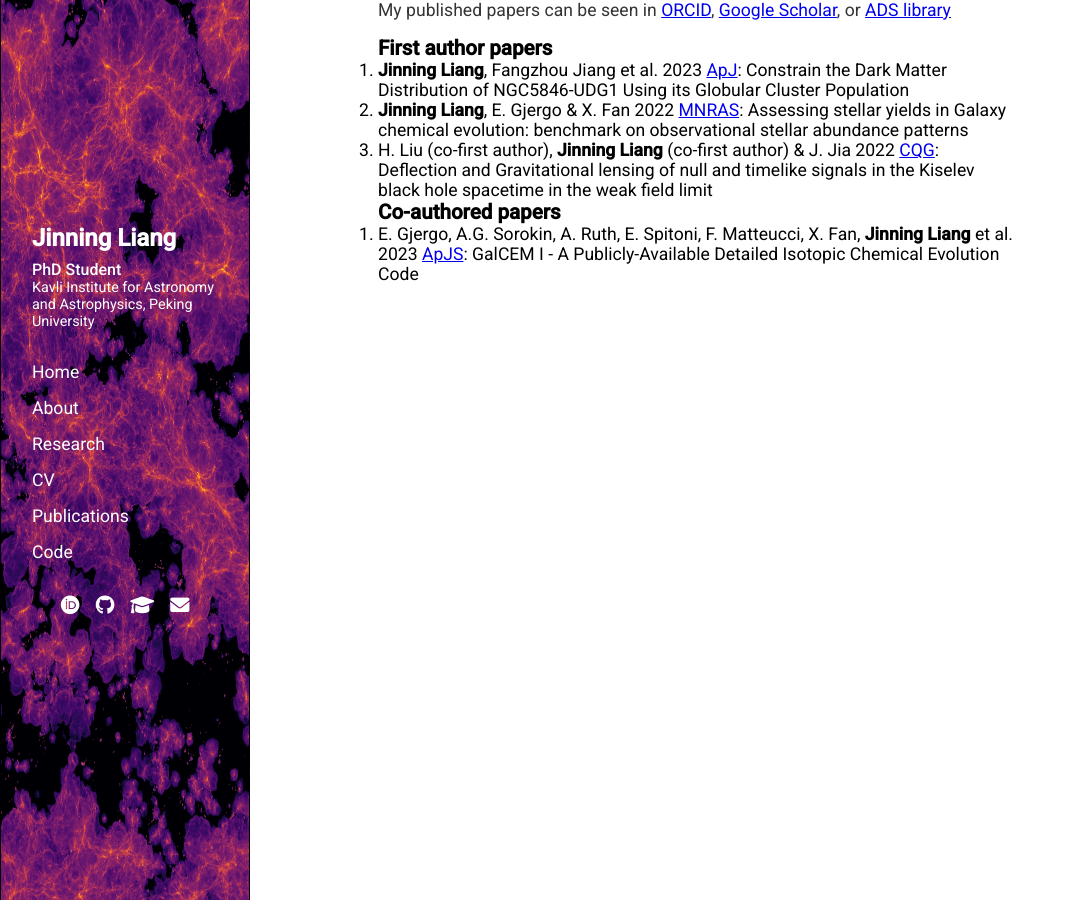
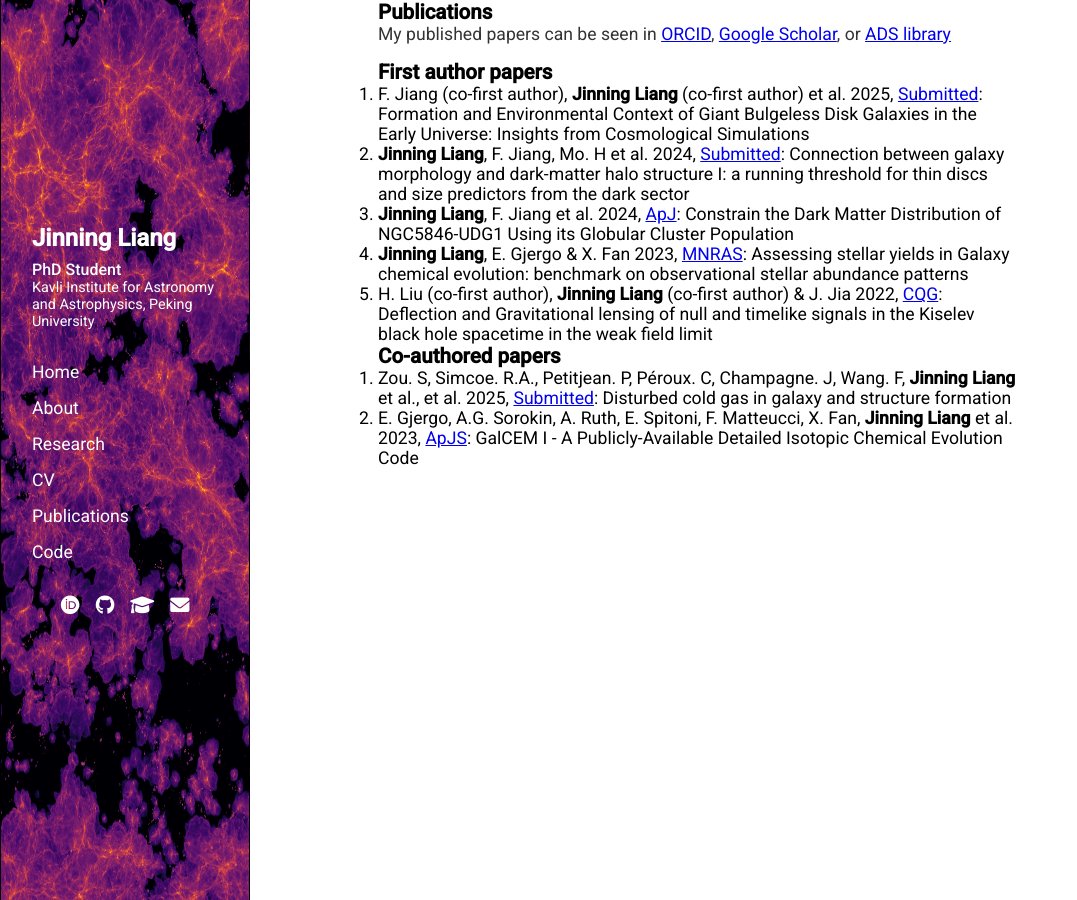
Before and after one commit to JinningLianggithub/jinningliang.github.io, a Jekyll site: the page built from publications/index.md, in a window 1280 px wide. Shown: the whole page, without its empty margins (0-1077 px from the left). Built offline with Jekyll 4.4.1, drawn with Linux system fonts in a browser that asks for light colours.

Commit message:
Update index.md

```diff
--- a/publications/index.md
+++ b/publications/index.md
@@ -2,6 +2,8 @@
 layout: default
 title: Publications
 ---
+
+### Publications
 
 My published papers can be seen in [ORCID](https://orcid.org/0000-0001-8405-2921), [Google Scholar](https://scholar.google.com/citations?user=1prsaO4AAAAJ&hl=zh-CN), or [ADS library](https://ui.adsabs.harvard.edu/public-libraries/zs0p82o5RdGYGU6_i5PWjQ)
 
@@ -9,16 +11,22 @@ My published papers can be seen in [ORCID](https://orcid.org/0000-0001-8405-2921
 ### First author papers
 
 <ol>
+<li>F. Jiang (co-first author), <b>Jinning Liang</b> (co-first author) et al. 2025, <a href="https://ui.adsabs.harvard.edu/abs/2025arXiv250401070J/abstract">Submitted</a>: Formation and Environmental Context of Giant Bulgeless Disk Galaxies in the Early Universe: Insights from Cosmological Simulations</li>
 
-<li><b>Jinning Liang</b>, Fangzhou Jiang et al. 2023 <a href="https://ui.adsabs.harvard.edu/abs/2023arXiv230414431L/abstract">ApJ</a>: Constrain the Dark Matter Distribution of NGC5846-UDG1 Using its Globular Cluster Population</li>
+<li><b>Jinning Liang</b>, F. Jiang, Mo. H et al. 2024, <a href="https://ui.adsabs.harvard.edu/abs/2024arXiv240314749L/abstract">Submitted</a>: Connection between galaxy morphology and dark-matter halo structure I: a
+running threshold for thin discs and size predictors from the dark sector</li>
 
-<li><b>Jinning Liang</b>, E. Gjergo & X. Fan 2022  <a href="https://ui.adsabs.harvard.edu/abs/2023MNRAS.522..863L/abstract">MNRAS</a>: Assessing stellar yields in Galaxy chemical evolution: benchmark on observational stellar abundance patterns</li>
+<li><b>Jinning Liang</b>, F. Jiang et al. 2024, <a href="https://ui.adsabs.harvard.edu/abs/2024ApJ...964...53L/abstract">ApJ</a>: Constrain the Dark Matter Distribution of NGC5846-UDG1 Using its Globular Cluster Population</li>
 
-<li>H. Liu (co-first author), <b>Jinning Liang</b> (co-first author) & J. Jia 2022 <a href="https://ui.adsabs.harvard.edu/abs/2022CQGra..39s5013L/abstract">CQG</a>: Deflection and Gravitational lensing of null and timelike signals in the Kiselev black hole spacetime in the weak field limit</li>
+<li><b>Jinning Liang</b>, E. Gjergo & X. Fan 2023,  <a href="https://ui.adsabs.harvard.edu/abs/2023MNRAS.522..863L/abstract">MNRAS</a>: Assessing stellar yields in Galaxy chemical evolution: benchmark on observational stellar abundance patterns</li>
+
+<li>H. Liu (co-first author), <b>Jinning Liang</b> (co-first author) & J. Jia 2022, <a href="https://ui.adsabs.harvard.edu/abs/2022CQGra..39s5013L/abstract">CQG</a>: Deflection and Gravitational lensing of null and timelike signals in the Kiselev black hole spacetime in the weak field limit</li>
 
 </ol>
 
 ### Co-authored papers
 
 <ol>
-<li>E. Gjergo, A.G. Sorokin, A. Ruth, E. Spitoni, F. Matteucci, X. Fan, <b>Jinning Liang</b> et al. 2023 <a href="https://ui.adsabs.harvard.edu/abs/2023ApJS..264...44G/abstract">ApJS</a>: GalCEM I - A Publicly-Available Detailed Isotopic Chemical Evolution Code</li>
+<li>Zou. S, Simcoe. R.A., Petitjean. P, Péroux. C, Champagne. J, Wang. F, <b>Jinning Liang</b> et al.,  et al. 2025, <a href="https://ui.adsabs.harvard.edu/abs/2025arXiv250214705Z/abstract">Submitted</a>: Disturbed cold gas in galaxy and structure formation</li>
+
+<li>E. Gjergo, A.G. Sorokin, A. Ruth, E. Spitoni, F. Matteucci, X. Fan, <b>Jinning Liang</b> et al. 2023, <a href="https://ui.adsabs.harvard.edu/abs/2023ApJS..264...44G/abstract">ApJS</a>: GalCEM I - A Publicly-Available Detailed Isotopic Chemical Evolution Code</li>
```
